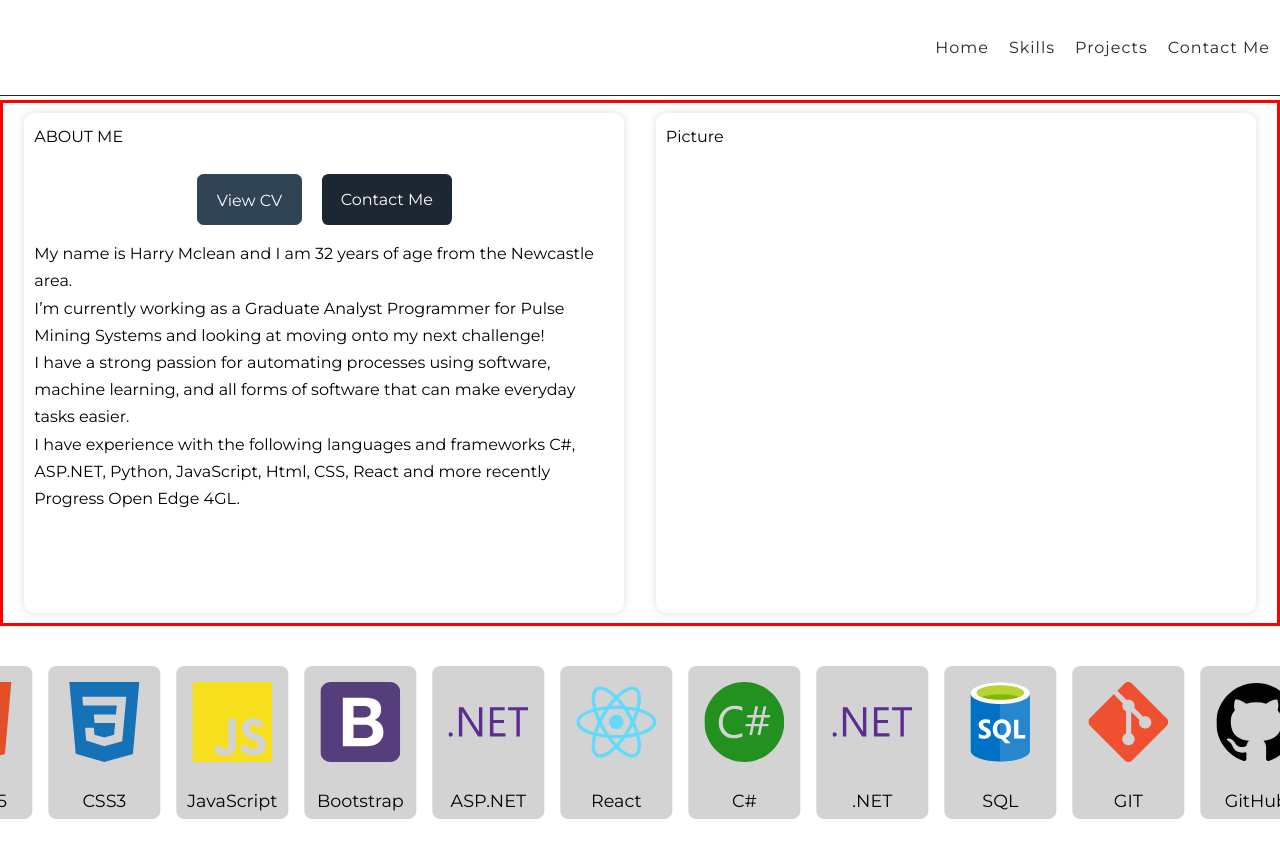
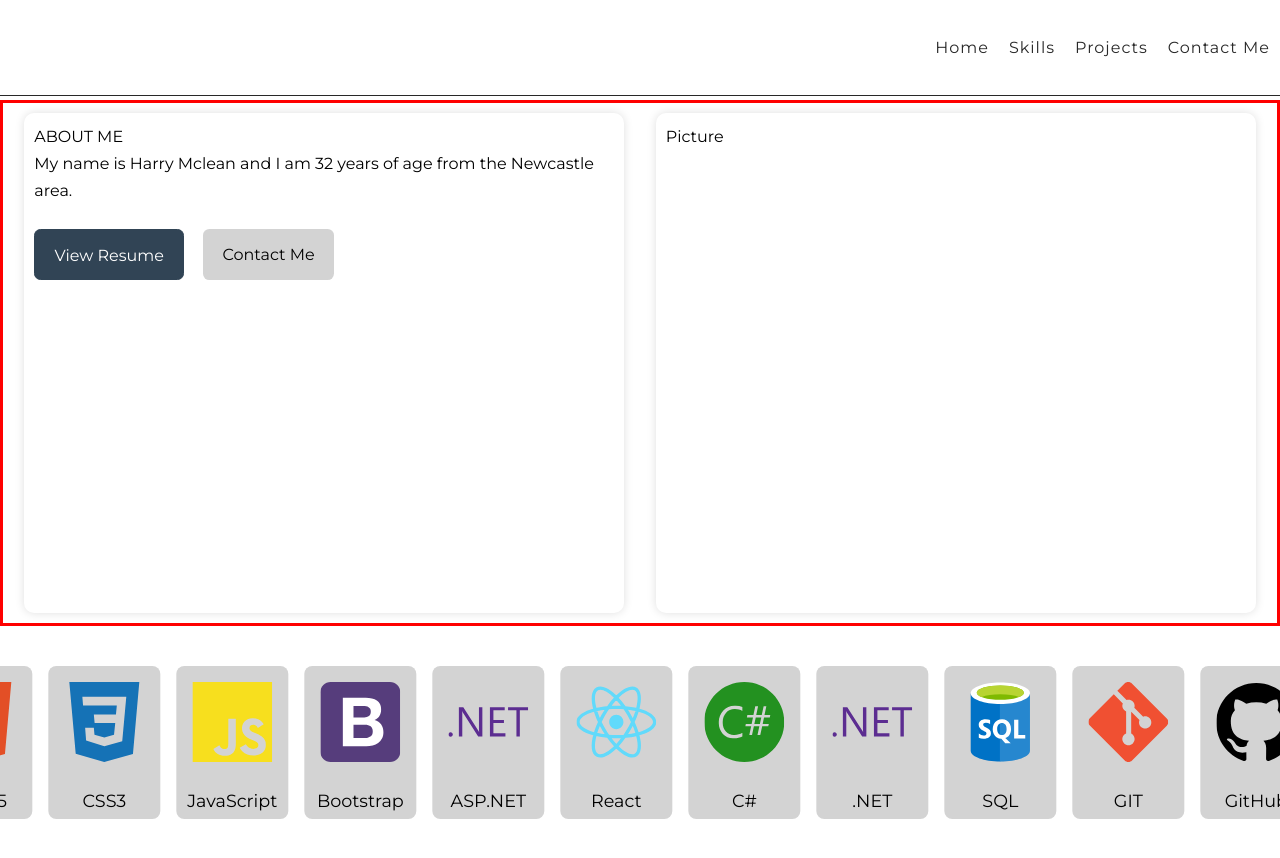
Before and after one commit to FlintySnail2/portfolioV2, a React (Create React App) app: page / in a window 1280 px wide. Shown: the top 858 px of the page. Built offline with nearby package versions, Linux system fonts and the light colour scheme.

Commit message:
Refactor - migrate button and icons into separate component

```diff
--- a/src/components/Home/Home.css
+++ b/src/components/Home/Home.css
@@ -31,8 +31,29 @@
     padding-top: 1.5rem;
     display: flex;
     gap: 1.2em;
-    justify-content: center;
+    justify-content: flex-start;
     height: 75px
+}
+
+/*.social__links {*/
+/*    display: flex;*/
+/*    flex-direction: row;*/
+/*    justify-content: center;*/
+/*    padding:0;*/
+/*}*/
+
+.icon-linkedin {
+    fill: #0275b4;
+    height: 2rem;
+    width: 2rem;
+    margin: 1rem;
+}
+
+.icon-github {
+    fill: #000000;
+    height: 2rem;
+    width: 2rem;
+    margin: 1rem;
 }
 
 /* =================== HEADER IMAGE =============== */
--- a/src/components/Home/Home.jsx
+++ b/src/components/Home/Home.jsx
@@ -9,9 +9,6 @@ import Experience from '../experience/experience'
 const changingText = [
   'Graduate Software Developer', 'Analyst'
 ]
-
-
-
 
 export default function Header() {
   const [currentIndex, setCurrentIndex] = useState(0);
@@ -29,9 +26,6 @@ export default function Header() {
     return () => clearInterval(interval)
   }, [currentIndex])
 
-  console.log('CUR INDEX', currentIndex)
-
-
   return (
     <div className="header__container">
       <div style={{ display: 'flex', flexDirection: 'row', border: 'solid red', justifyContent: 'space-evenly' }}>
@@ -40,8 +34,10 @@ export default function Header() {
         <div style={{ display: 'flex', flexDirection: 'column', borderRadius: '10px', boxShadow: '0 0 10px #dfdfdf', width: '600px', height: '500px', margin: '10px', padding: '10px'}}>
           <div>ABOUT ME</div>
           <div>
+
+            <AboutText />
             <CTA />
-            <AboutText />
+
           </div>
         </div>
         <div style={{ display: 'flex', borderRadius: '10px', boxShadow: '0 0 10px #dfdfdf', width: '600px', height: '500px', margin: '10px',padding: '10px' }}>
--- a/src/components/Home/cta.jsx
+++ b/src/components/Home/cta.jsx
@@ -1,15 +1,34 @@
 import React from 'react'
 import CV from '../../assets/CV.pdf';
 import './Home.css'
+import icons from "../../assets/icons/sprite.svg";
+import {linkButton, iconLinkButton} from '../../widgets/components/button'
 
-const CTA = () => {
-  return (
-    <div className='cta' >
-        <a href={CV} download className='btn btn-cv' style={{color: 'white'}}>View CV</a>
-        <a href="#contact" id='#contact' className='btn btn-contact' style={{color: 'white'}}>
-        Contact Me
-        </a>
-    </div>
+export default function  CTA() {
+
+    console.log('ICONS', icons )
+
+    return (
+      <div>
+          <div className={'cta'} >
+              <linkButton className={'btn btn-cv'} linkButtonHref={CV}>View Resume</linkButton>
+              <linkButton className={'btn btn-contact'} linkButtonHref={CV}>Contact Me</linkButton>
+          </div>
+
+              <div className={'social__links'}>
+                  <iconLinkButton
+                      iconLink={"https://www.linkedin.com/in/harry-mclean-98b216154/"}
+                      iconClassName={"icon-linkedin"}
+                      iconLinkHref={`${icons}#icon-linkedin`}
+                  ></iconLinkButton>
+
+                  <iconLinkButton
+                      iconLink={"https://github.com/Flintysnail2/"}
+                      iconClassName={"icon-github"}
+                      iconLinkHref={`${icons}#icon-github`}
+                  ></iconLinkButton>
+              </div>
+
+      </div>
   )
 }
-export default CTA;
--- a/src/components/about/aboutText.jsx
+++ b/src/components/about/aboutText.jsx
@@ -1,9 +1,9 @@
 
 const aboutMeText = [
     'My name is Harry Mclean and I am 32 years of age from the Newcastle area.',
-    'I’m currently working as a Graduate Analyst Programmer for Pulse Mining Systems and looking at moving onto my next challenge!',
-    'I have a strong passion for automating processes using software, machine learning, and all forms of software that can make everyday tasks easier.',
-    'I have experience with the following languages and frameworks C#, ASP.NET, Python, JavaScript, Html, CSS, React and more recently Progress Open Edge 4GL.'
+    // 'I’m currently working as a Graduate Analyst Programmer for Pulse Mining Systems and looking at moving onto my next challenge!',
+    // 'I have a strong passion for automating processes using software, machine learning, and all forms of software that can make everyday tasks easier.',
+    // 'I have experience with the following languages and frameworks C#, ASP.NET, Python, JavaScript, Html, CSS, React and more recently Progress Open Edge 4GL.'
 ]
 // const parOneText = {
 
--- a/src/index.css
+++ b/src/index.css
@@ -62,7 +62,8 @@ a:hover {
     }
 
 .btn-contact {
-   background:  #1d2731;
+   background:  #d3d3d3;
+    color: #000000;
 }
 
 .btn:hover {
--- /dev/null
+++ b/src/widgets/components/button/button.jsx
@@ -0,0 +1,42 @@
+import icons from "../../../assets/icons/sprite.svg";
+import React from "react";
+import CV from "../../../assets/CV.pdf";
+
+
+const linkButton = ({
+    className,
+    linkButtonStyle,
+    linkButtonRef,
+    linkIcon,
+    svgClassName,
+    label
+                    }) => {
+
+return <a href={linkButtonRef} download className={className} style={linkButtonStyle}> {label}</a>
+
+
+
+
+}
+
+
+
+const iconLinkButton = (
+    {
+        iconLink,
+        iconClassName,
+        iconLinkHref
+    }) => {
+
+    console.log('one',iconLink )
+    console.log('two', iconClassName)
+    console.log('three', iconLinkHref)
+
+    return <a href={iconLink}>
+        <svg className={iconClassName}>
+            <use xlinkHref={iconLinkHref} />
+        </svg>
+    </a>
+}
+
+export {linkButton,iconLinkButton}
--- /dev/null
+++ b/src/widgets/components/button/index.js
@@ -0,0 +1,2 @@
+import {linkButton, iconLinkButton} from "./button";
+export {linkButton,iconLinkButton}
```
